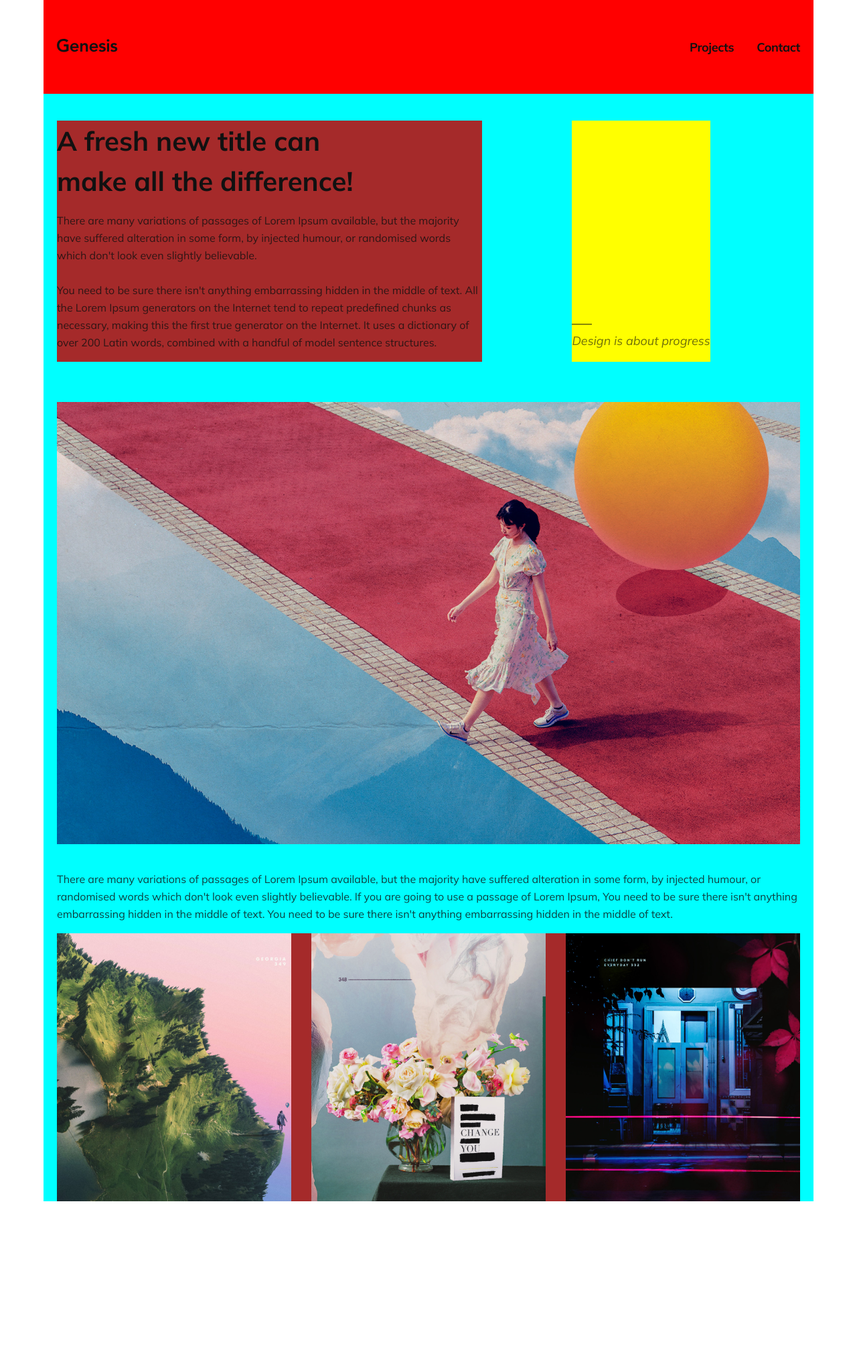
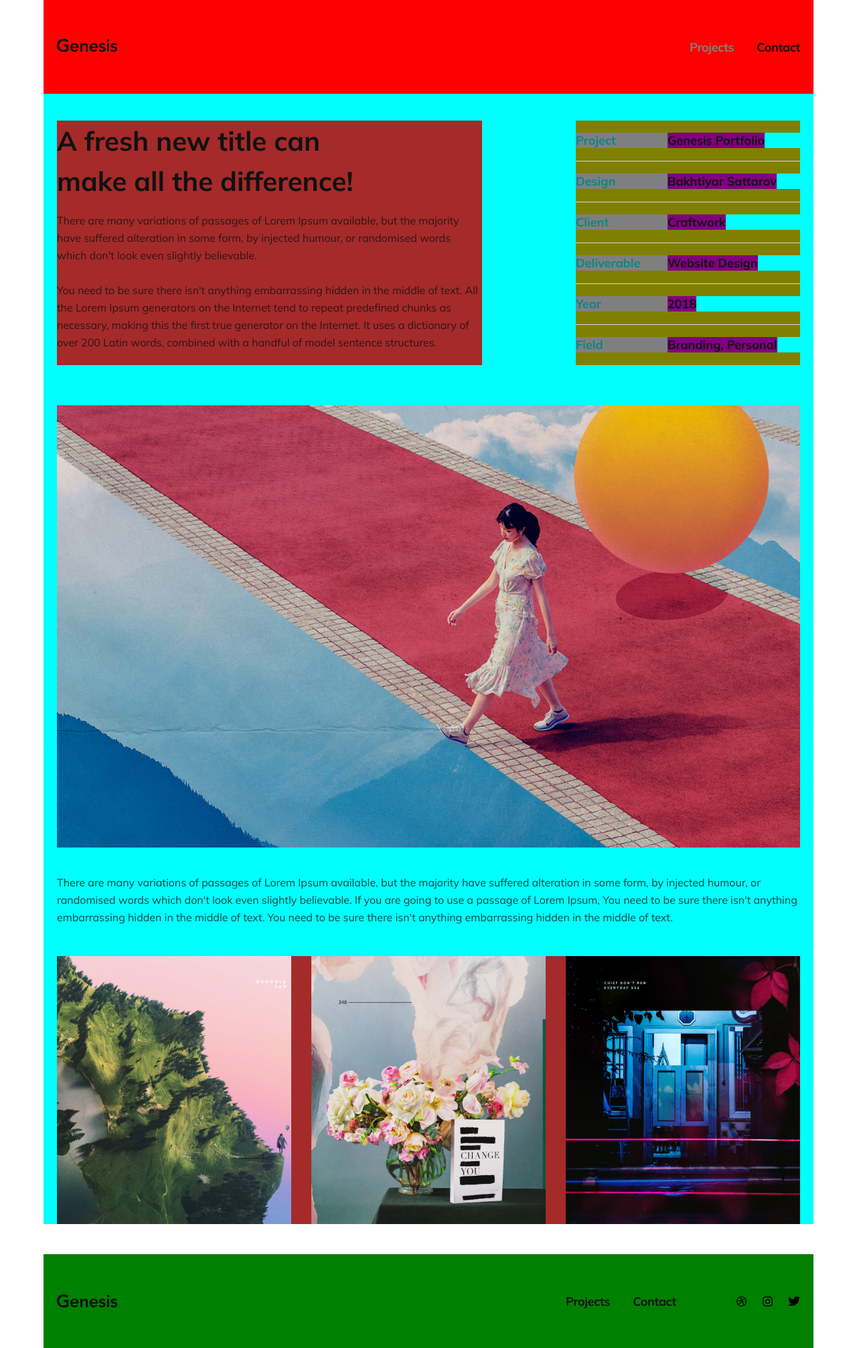
Before and after one commit to henriknestor/11-Crossbrowser_Prepost, a plain HTML site: page pages/projects.html in a window 1280 px wide. Shown: the whole page at 67% size. Before the commit the page ends 1797 px from the top, so only its background shows below. Drawn offline with Linux system fonts and the light colour scheme.

Commit message:
finished projects page

```diff
--- a/pages/projects.html
+++ b/pages/projects.html
@@ -15,8 +15,8 @@
         <nav>
             <a href="../index.html"><img src="../images/Logo.svg" alt="Genesis Logo" class="logo"></a>
             <ul>
-                <li class="header-nav">Projects</li>
-                <li class="header-nav">Contact</li>
+                <li class="header-nav"><span style="color: gray;">Projects</span></li>
+                <li class="header-nav"><a href="contact.html">Contact</a></li>
             </ul>
         </nav>
     </header>
@@ -27,10 +27,35 @@
                 <h1>A fresh new title can <br> make all the difference!</h1>
                 <p>There are many variations of passages of Lorem Ipsum available, but the majority have suffered alteration in some form, by injected humour, or randomised words which don't look even slightly believable. <br> <br> You need to be sure there isn't anything embarrassing hidden in the middle of text. All the Lorem Ipsum generators on the Internet tend to repeat predefined chunks as necessary, making this the first true generator on the Internet. It uses a dictionary of over 200 Latin words, combined with a handful of model sentence structures.</p>
             </div>
-            <div class="container__quote">
-                <div>
-                    <div class="rectangle"></div>
-                    <h6>Design is about progress</h6>
+            <div class="project-info">
+                <div class="project-info__row">
+                    <div class="project-info__title">Project</div>
+                    <div class="project-info__content">Genesis Portfolio</div>
+                </div>
+                <div class="project-info__line"></div>
+                <div class="project-info__row">
+                    <div class="project-info__title">Design</div>
+                    <div class="project-info__content">Bakhtiyar Sattarov</div>
+                </div>
+                <div class="project-info__line"></div>
+                <div class="project-info__row">
+                    <div class="project-info__title">Client</div>
+                    <div class="project-info__content">Craftwork</div>
+                </div>
+                <div class="project-info__line"></div>
+                <div class="project-info__row">
+                    <div class="project-info__title">Deliverable</div>
+                    <div class="project-info__content">Website Design</div>
+                </div>
+                <div class="project-info__line"></div>
+                <div class="project-info__row">
+                    <div class="project-info__title">Year</div>
+                    <div class="project-info__content">2018</div>
+                </div>
+                <div class="project-info__line"></div>
+                <div class="project-info__row">
+                    <div class="project-info__title">Field</div>
+                    <div class="project-info__content">Branding, Personal</div>
                 </div>
             </div>
         </div>
@@ -46,5 +71,16 @@
 
     </main>
 
+    <footer>
+        <img src="../images/Logo.svg" alt="Genesis Logo" class="logo">
+        <div class="footer_right">
+            <ul>
+                <li class="footer_nav">Projects</li>
+                <li class="footer_nav">Contact</li>
+            </ul>
+            <img src="../images/Social.svg" alt="Social media icons">
+        </div>
+    </footer>
+
 </body>
 </html>
--- a/styles/working-file.css
+++ b/styles/working-file.css
@@ -11,7 +11,7 @@ a {
 }
 
 a:hover {
-    color: #007F5F;
+    color: #4A4FF2;
 }
 
 p {
@@ -21,6 +21,8 @@ p {
     line-height: 26px; /* 162.5% */
     opacity: 0.8;
 }
+
+/* It seems like opacity plays strangely with the top navbar, how to avoid this? */
 
 h1 {
     margin: 0;
@@ -321,6 +323,39 @@ max-width: 635px;
 
 /* ---- Projects page ---- */
 
+.project-info {
+    background-color: olive;
+    width: 100%;
+    max-width: 335px;
+}
+
+.project-info__row {
+    background-color: aqua;
+    display: flex;
+    flex-wrap: wrap;
+    margin-top: 18px;
+    margin-bottom: 19px;
+    font-size: 18px;
+    font-style: normal;
+    font-weight: 700;
+    line-height: normal;
+}
+
+.project-info__title {
+    background-color: red;
+    width: 137px;
+    opacity: 0.5;
+}
+
+.project-info__content {
+    background-color: purple;
+}
+
+.project-info__line {
+    background: #D8D8D8;
+    height: 1px;
+}
+
 .splash {
     width: 100%;
     margin-top: 60px;
@@ -329,6 +364,7 @@ max-width: 635px;
 
 .threepics {
     background: brown;
+    margin: 45px auto 45px;
     width: 100%;
     display: flex;
     flex-wrap: wrap;
@@ -344,6 +380,47 @@ max-width: 635px;
 }
 
 /* ---- End of projects page ---- */
+
+/* ---- Contact page ---- */
+
+.input__container {
+    background-color: blue;
+    width: 100%;
+    max-width: 475px;
+}
+
+.input__field {
+    background-color: orange;
+    height: 37px;
+    /* width: 100%;
+    max-width: 475px;
+    min-width: 200px; */
+    border: none;
+    outline-style: none;
+    outline-color: none;
+    margin-bottom: 46px;
+}
+
+button {
+    background-color: #4A4FF2;
+    width: 125px;
+    height: 50px;
+    flex-shrink: 0;
+    border: none;
+    color: #FFF;
+    text-align: center;
+    font-size: 16px;
+    font-style: normal;
+    font-weight: 700;
+    line-height: normal;
+}
+
+button:hover {
+    background-color: #5f64fc;
+    cursor: pointer;
+}
+
+/* ---- End of contact page ---- */
 
 /* ---- End of content ---- */
 
```
Also changed, not shown: index.html (+2 -2 lines), pages/contact.html (added, +60 -0 lines), images/Map.png (added).
